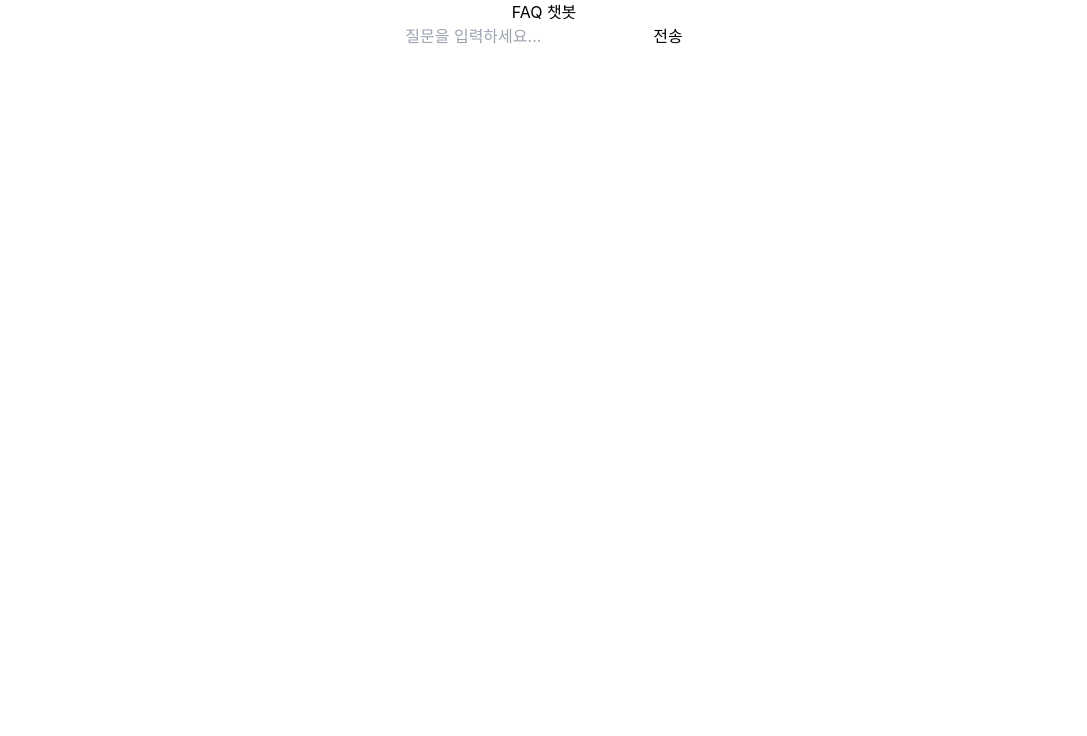
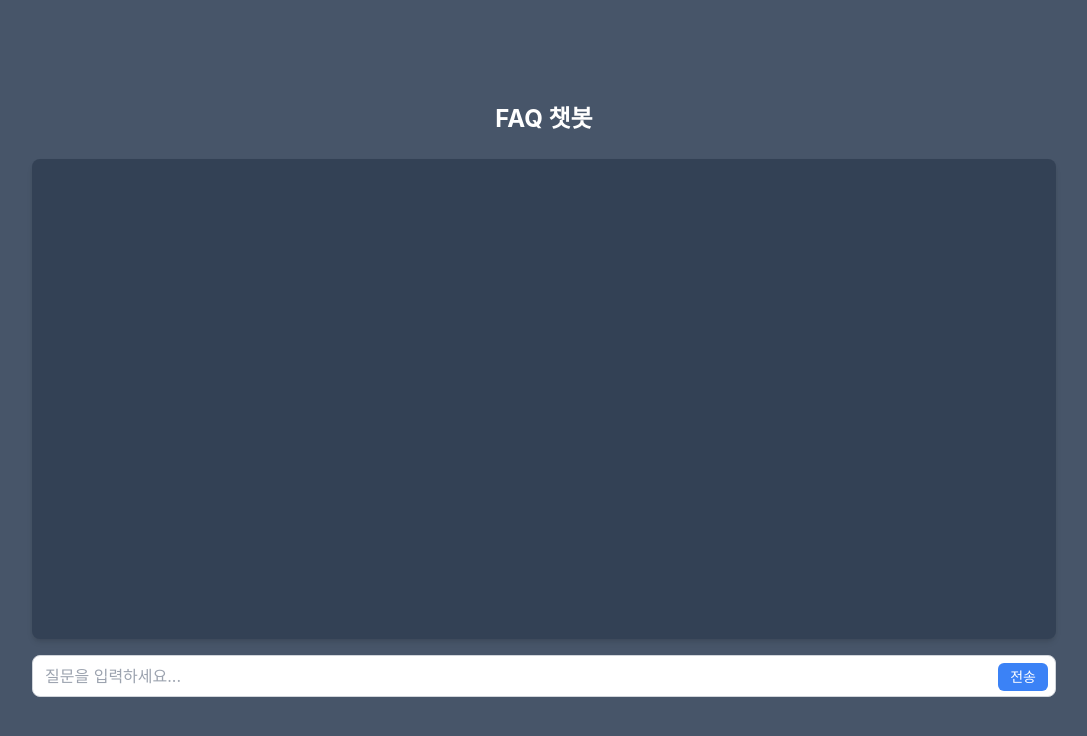
Before and after one commit to Jang-Eun-Ji/HiBot-Chat, a React (Create React App) app in the folder frontend/: page / in a window 1280 px wide. Shown: the top 736 px of the page, without its empty margins (96-1183 px from the left). Built offline with nearby package versions, Linux system fonts and the light colour scheme.

Commit message:
채팅창 UI 구현

```diff
--- a/frontend/public/index.html
+++ b/frontend/public/index.html
@@ -9,7 +9,7 @@
       name="description"
       content="Web site created using create-react-app"
     />
-    <link rel="apple-touch-icon" href="%PUBLIC_URL%/logo192.png" />
+    <link rel="apple-touch-icon" href="%PUBLIC_URL%/EZvaV4WK.ico" />
     <!--
       manifest.json provides metadata used when your web app is installed on a
       user's mobile device or desktop. See https://developers.google.com/web/fundamentals/web-app-manifest/
@@ -24,7 +24,7 @@
       work correctly both with client-side routing and a non-root public URL.
       Learn how to configure a non-root public URL by running `npm run build`.
     -->
-    <title>React App</title>
+    <title>하이봇</title>
   </head>
   <body>
     <noscript>You need to enable JavaScript to run this app.</noscript>
--- a/frontend/src/App.css
+++ b/frontend/src/App.css
@@ -35,3 +35,7 @@
     transform: rotate(360deg);
   }
 }
+
+.message::-webkit-scrollbar {
+  display: none;
+}
--- a/frontend/src/App.js
+++ b/frontend/src/App.js
@@ -1,27 +1,18 @@
 import React, { useState } from 'react';
 import './App.css';
-import Input from './input';
+import Input from './Input';
+import ChatHistory from './ChatHistory';
 
 function App() {
-  // 전체 대화 내역 (배열)
   const [chatHistory, setChatHistory] = useState([]);
 
-
-
   return (
-    <div className="App">
-      <header className="bg-white">
-        <h1>FAQ 챗봇</h1>
-        <div>
-          {chatHistory.map((msg, index) => (
-            <div key={index} className={`message ${msg.sender}`}>
-              <p>{msg.text}</p>
-            </div>
-          ))}
-        </div>
-
+    <div className="h-screen bg-slate-600 flex flex-col justify-center items-center">
+      <h1 className="text-2xl font-bold text-white mb-6">FAQ 챗봇</h1>
+      <div className='flex flex-col w-[80%] gap-4'>
+        <ChatHistory chatHistory={chatHistory} />
         <Input setChatHistory={setChatHistory} />
-      </header>
+      </div>
     </div>
   );
 }
--- /dev/null
+++ b/frontend/src/ChatHistory.js
@@ -0,0 +1,26 @@
+function ChatHistory({ chatHistory }) {
+  return (
+    <div className="w-full min-w-md h-[60vh] overflow-y-auto bg-slate-700 rounded-lg p-8 shadow-md flex flex-col gap-8">
+      {chatHistory.map((msg, index) => (
+        <div
+          key={index}
+          className={`mb-2 flex ${
+            msg.sender === 'user' ? 'justify-end' : 'justify-start'
+          }`}
+        >
+          <div
+            className={`max-w-[70%] px-3 py-2 rounded-lg ${
+              msg.sender === 'user'
+                ? 'bg-blue-500 text-white self-end'
+                : 'bg-gray-300 text-gray-900 self-start'
+            }`}
+          >
+            {msg.text}
+          </div>
+        </div>
+      ))}
+    </div>
+  );
+}
+
+export default ChatHistory;
--- a/frontend/src/input.js
+++ b/frontend/src/input.js
@@ -1,6 +1,6 @@
 import { useState } from "react";
 
-function Input(setChatHistory) {
+function Input({setChatHistory}) {
     const [currentMessage, setCurrentMessage] = useState('');
 
     // 메시지 전송 처리 함수
@@ -48,18 +48,22 @@ function Input(setChatHistory) {
         };
 
     return (
-        <div>
-            <form onSubmit={handleSubmit}>
+            <form onSubmit={handleSubmit} className="w-full">
+                <div class="relative">
                     <input
-                    className=''
                         type="text"
                         value={currentMessage}
                         onChange={(e) => setCurrentMessage(e.target.value)}
                         placeholder="질문을 입력하세요..."
+                        class="w-full border border-gray-300 rounded-lg py-2 px-3 pr-16 focus:outline-none focus:ring-2 focus:ring-blue-500"
                     />
-                <button type="submit">전송</button>
+                    <button
+                        class="absolute top-2 right-2 bg-blue-500 text-white text-sm px-3 py-1 rounded-md hover:bg-blue-600 transition"
+                    >
+                        전송
+                    </button>
+                </div>
             </form>
-        </div>
     )
 };
 
```
Also changed, not shown: frontend/src/logo.svg (deleted), 1 other file (tests, documents, lock files or other folders). Lines whose indentation alone changed are shown as unchanged.
